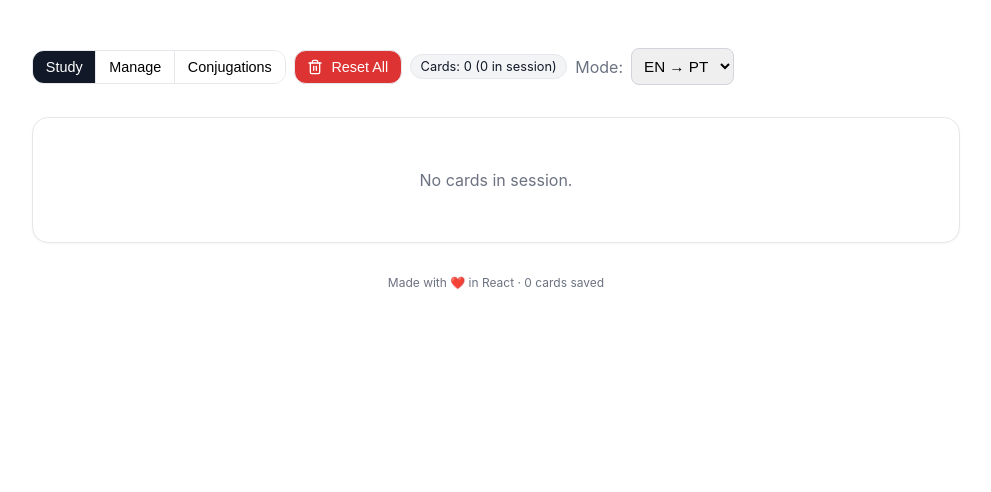
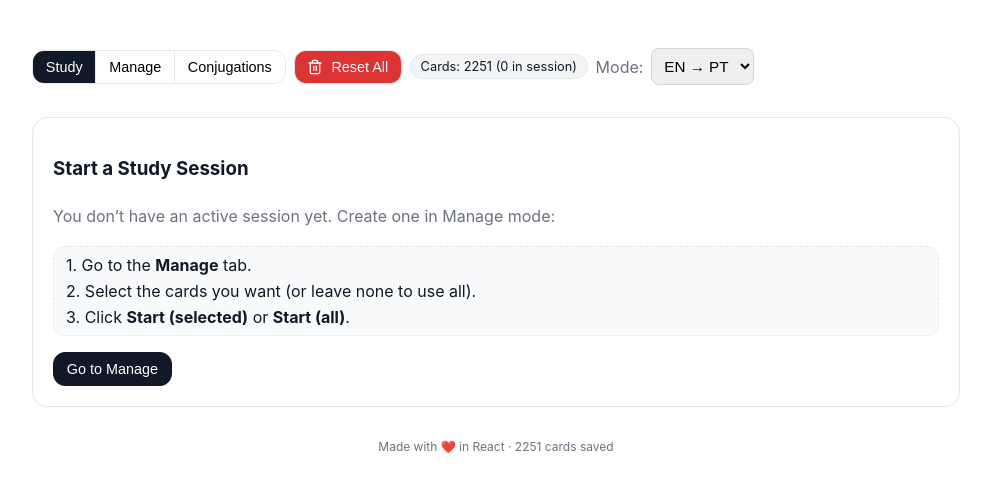
Before and after one commit to KaryRabbit/portuguese-flashcards, a React (Vite) app: page / in a window 1280 px wide. Shown: the top 492 px of the page, without its empty margins (144-1135 px from the left). Built offline with nearby package versions, Linux system fonts and the light colour scheme.

Commit message:
feat: add study empty-state hint

```diff
--- a/src/components/StudyMode.tsx
+++ b/src/components/StudyMode.tsx
@@ -42,6 +42,34 @@ export function StudyMode({
   onShuffle,
   onResetProgress,
 }: StudyModeProps) {
+  if (!active || sessionLength === 0) {
+    return (
+      <div className="card empty-state" key={sessionId}>
+        <h3>Start a Study Session</h3>
+        <div className="muted" style={{ marginBottom: 12 }}>
+          You don’t have an active session yet. Create one in Manage mode:
+        </div>
+        <div className="empty-steps">
+          <div>
+            1. Go to the <strong>Manage</strong> tab.
+          </div>
+          <div>
+            2. Select the cards you want (or leave none to use all).
+          </div>
+          <div>
+            3. Click <strong>Start (selected)</strong> or{' '}
+            <strong>Start (all)</strong>.
+          </div>
+        </div>
+        <div className="empty-actions">
+          <button type="button" className="btn primary" onClick={onStop}>
+            Go to Manage
+          </button>
+        </div>
+      </div>
+    );
+  }
+
   const frontText = active
     ? direction === 'en-pt'
       ? active.front
--- a/src/hooks/useFlashcards.ts
+++ b/src/hooks/useFlashcards.ts
@@ -1,10 +1,12 @@
 import { useCallback, useEffect, useRef, useState } from 'react';
 import type { Card, WordType } from '../flashcard-types';
-import { load, save } from '../utils/storage';
+import { isSeeded, load, save, setSeeded } from '../utils/storage';
 import { debounce } from '../utils/debounce';
+import { loadSampleWords } from '../utils/sampleWords';
 
 export function useFlashcards() {
   const [cards, setCards] = useState<Card[]>(() => load());
+  const hasSeededRef = useRef(false);
 
   // Debounced save function to improve performance
   const debouncedSaveRef = useRef(
@@ -16,6 +18,18 @@ export function useFlashcards() {
   useEffect(() => {
     debouncedSaveRef.current(cards);
   }, [cards]);
+
+  useEffect(() => {
+    if (hasSeededRef.current) return;
+    if (cards.length > 0) return;
+    if (isSeeded()) return;
+
+    const seeded = loadSampleWords();
+    setCards(seeded);
+    save(seeded);
+    setSeeded();
+    hasSeededRef.current = true;
+  }, [cards.length]);
 
   const addCard = useCallback((
     front: string,
--- a/src/index.css
+++ b/src/index.css
@@ -153,6 +153,23 @@ body {
 .btn:disabled {
   opacity: 0.3;
   cursor: default;
+}
+.empty-state {
+  display: flex;
+  flex-direction: column;
+  gap: 0.5rem;
+}
+.empty-steps {
+  display: flex;
+  flex-direction: column;
+  gap: 0.35rem;
+  padding: 0.5rem 0.75rem;
+  border: 1px dashed #e2e8f0;
+  border-radius: 0.75rem;
+  background: #f8fafc;
+}
+.empty-actions {
+  margin-top: 0.5rem;
 }
 .conjugation-guide {
   display: flex;
--- a/src/utils/storage.ts
+++ b/src/utils/storage.ts
@@ -5,6 +5,7 @@ export const SESSION_KEY = 'flashcards-session-v1';
 export const SELECTED_KEY = 'flashcards-selected-v1';
 export const PROGRESS_KEY = 'flashcards-progress-v1';
 export const PAGE_SIZE_KEY = 'flashcards-page-size';
+export const SEED_KEY = 'flashcards-seed-v1';
 
 export const uid = () => Math.random().toString(36).slice(2) + Date.now().toString(36);
 
@@ -34,6 +35,22 @@ export const load = (): Card[] => {
 export const save = (cards: Card[]) =>
   localStorage.setItem(KEY, JSON.stringify(cards));
 
+export const isSeeded = () => {
+  try {
+    return localStorage.getItem(SEED_KEY) === 'true';
+  } catch {
+    return false;
+  }
+};
+
+export const setSeeded = () => {
+  try {
+    localStorage.setItem(SEED_KEY, 'true');
+  } catch {
+    // ignore
+  }
+};
+
 export const shuffle = <T,>(a: T[]) => {
   const arr = [...a];
   for (let i = arr.length - 1; i > 0; i--) {
```
